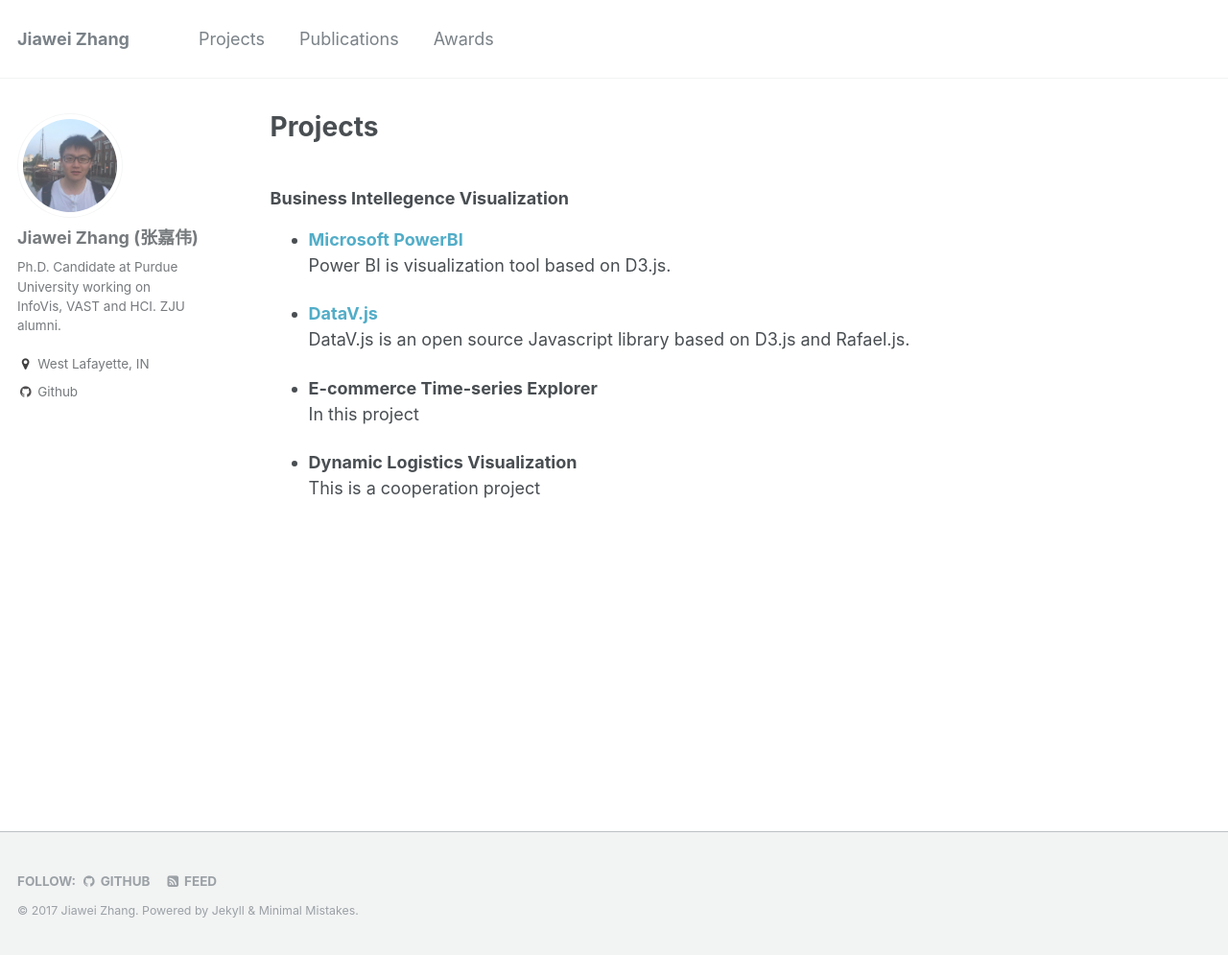
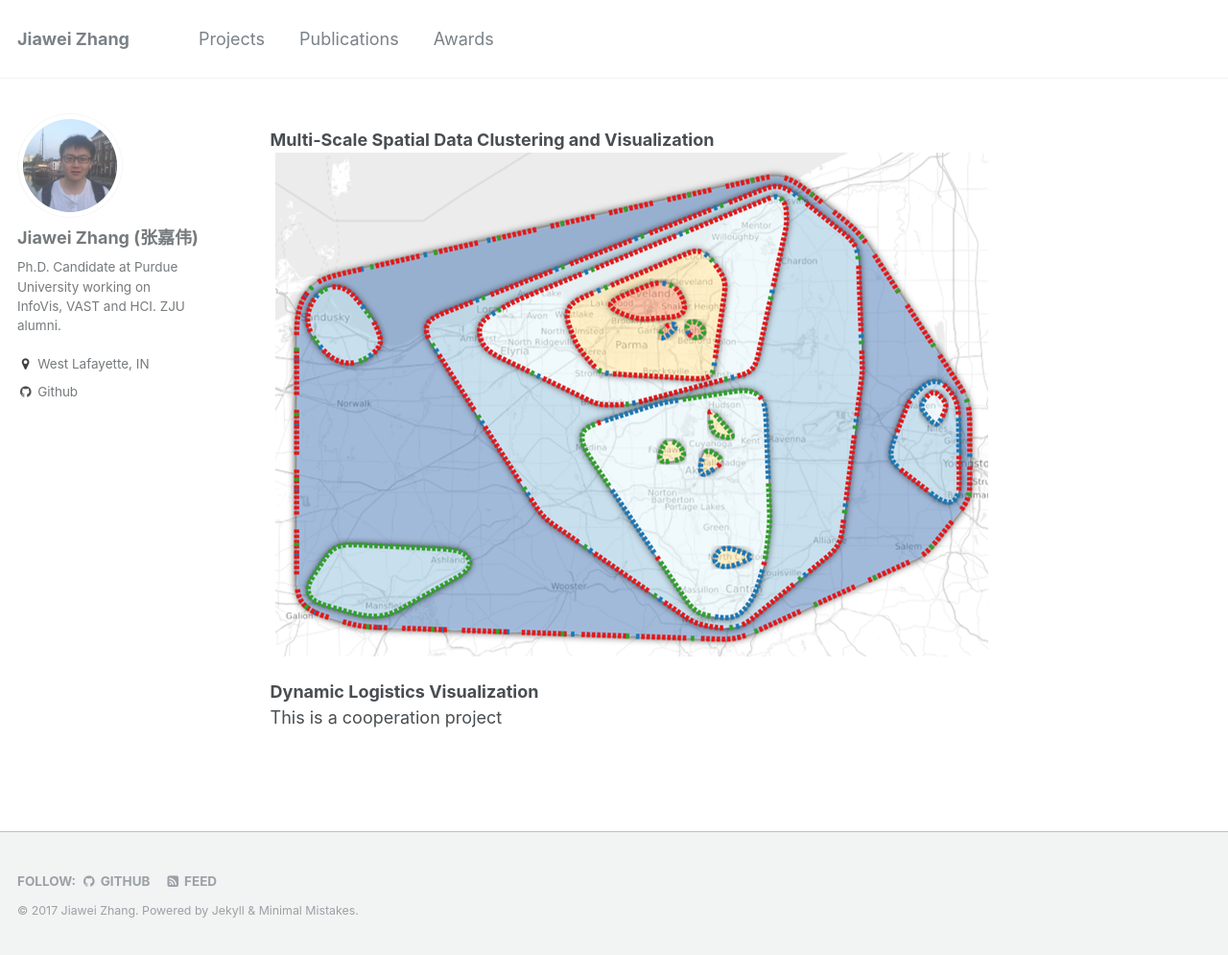
Before and after one commit to rivulet-zhang/rivulet-zhang.github.io, a Jekyll site: the page built from _pages/projects.md, in a window 1280 px wide and 995 px high. Shown: the whole window at 96% size. Built offline with Jekyll 4.4.1, drawn with Linux system fonts in a browser that asks for light colours.

Commit message:
initial commit

```diff
--- a/_pages/projects.md
+++ b/_pages/projects.md
@@ -1,20 +1,15 @@
 ---
-title: "Projects"
+title: ""
 layout: single
 excerpt: "Projects"
 author_profile: true
 permalink: /projects.html
 ---
 
-### Business Intellegence Visualization
-* [**Microsoft PowerBI**](http://github.com/Microsoft/PowerBI-visuals-core)<br>
-Power BI is visualization tool based on D3.js.
+**Multi-Scale Spatial Data Clustering and Visualization**<br>
+![](/CHI17-teaser.png)
+![](/images/CHI17-teaser.png)
 
-* [**DataV.js**](http://github.com/TBEDP/datavjs)<br>
-DataV.js is an open source Javascript library based on D3.js and Rafael.js.
 
-* **E-commerce Time-series Explorer**<br>
-In this project
-
-* **Dynamic Logistics Visualization**<br>
+**Dynamic Logistics Visualization**<br>
 This is a cooperation project
```
Also changed, not shown: images/CHI17-teaser.png (added), images/EV16-teaser.png (added), images/SMART.png (added).
